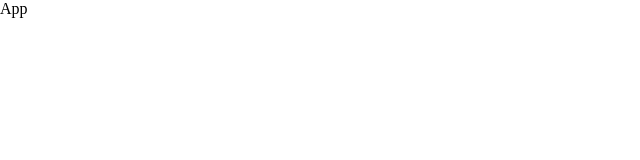
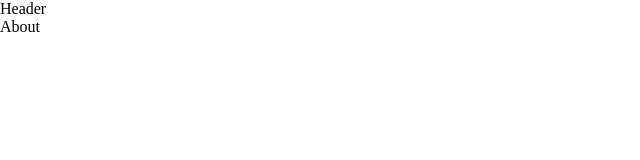
Before and after one commit to lukaszkus/fhp-mebel-website, a React (Create React App) app: page / in a window 1280 px wide. Shown: the top 160 px of the page, without its empty margins (0-640 px from the left). Built offline with nearby package versions, Linux system fonts and the light colour scheme.

Commit message:
files structure update

```diff
--- a/src/App.js
+++ b/src/App.js
@@ -1,7 +1,14 @@
 import React from "react";
 
-const App = () => {
-  return <div>App</div>;
-};
+import { Header, About } from "./containers";
+
+function App() {
+  return (
+    <>
+      <Header />
+      <About />
+    </>
+  );
+}
 
 export default App;
--- /dev/null
+++ b/src/containers/About/About.jsx
@@ -0,0 +1,7 @@
+import React from "react";
+
+function About() {
+  return <div>About</div>;
+}
+
+export default About;
--- /dev/null
+++ b/src/containers/Header/Header.jsx
@@ -0,0 +1,9 @@
+import React from "react";
+
+import "./Header.scss";
+
+function Header() {
+  return <div>Header</div>;
+}
+
+export default Header;
--- /dev/null
+++ b/src/containers/index.js
@@ -0,0 +1,2 @@
+export { default as Header } from "./Header/Header";
+export { default as About } from "./About/About";
--- a/src/styles/main.scss
+++ b/src/styles/main.scss
@@ -1 +1,3 @@
 @import "./reset";
+@import "./variables";
+@import "./mixins";
```
Also changed, not shown: src/constants/images.js (added, +8 -0 lines), src/assets/fhpmebel_logo.svg (added), src/containers/About/About.scss (added), src/containers/Header/Header.scss (added), src/styles/_mixins.scss (added), src/styles/_variables.scss (added).
